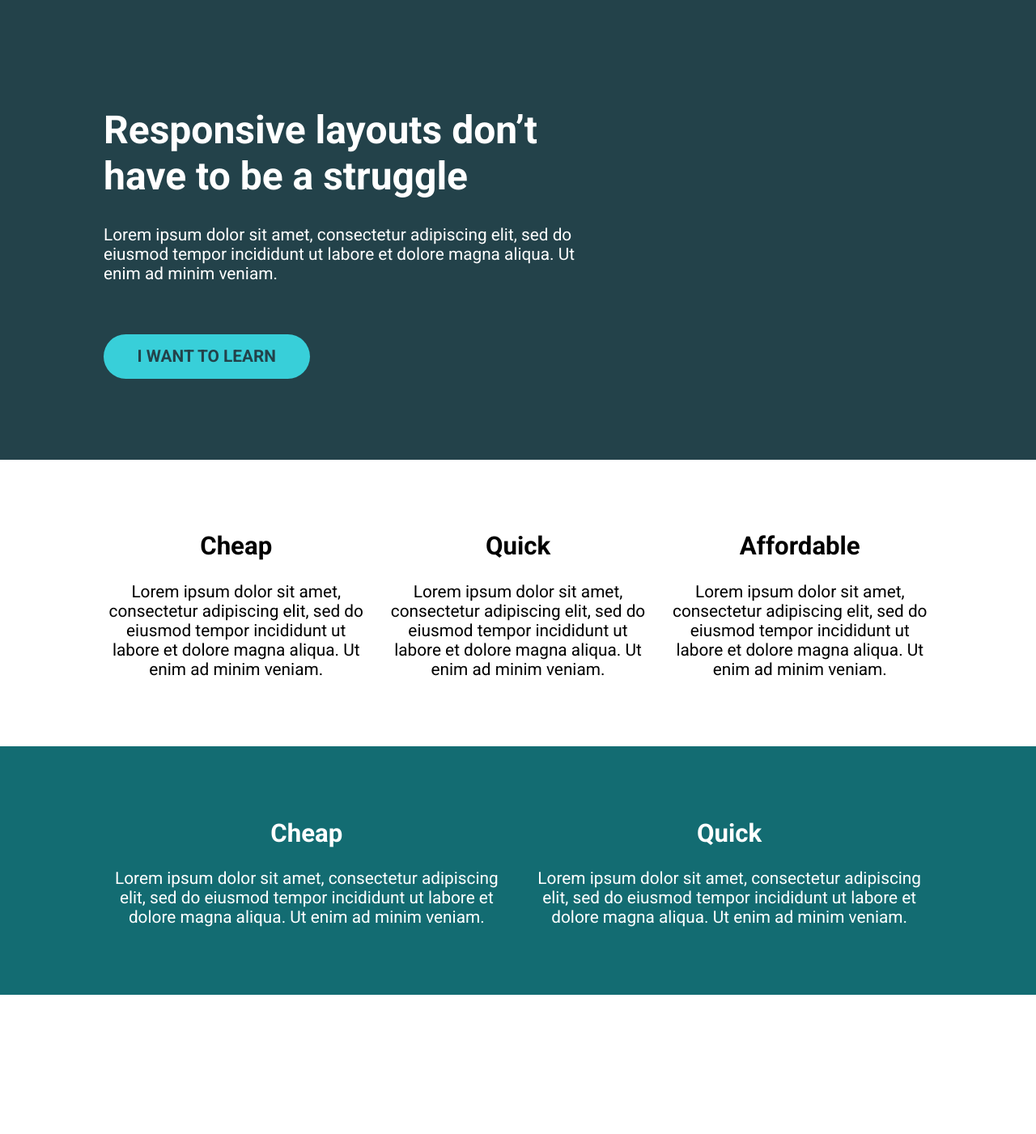
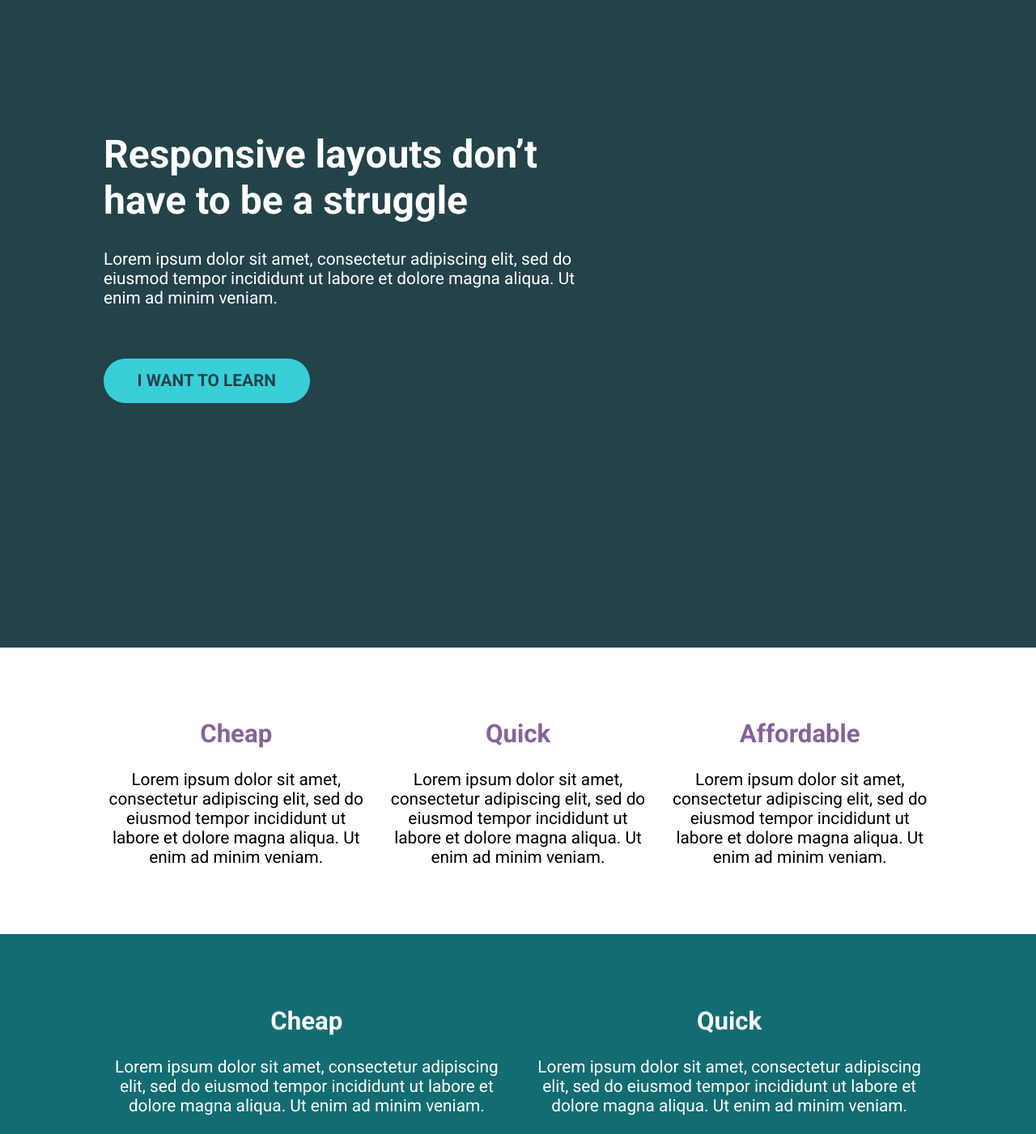
Before and after one commit to kaushal-patel197/css-conquering-responsive-layouts, a plain HTML site: page challenge04/index.html in a window 1280 px wide. Shown: the whole page at 81% size. Before the commit the page ends 1229 px from the top, so only its background shows below. Drawn offline with Linux system fonts and the light colour scheme.

Commit message:
feat(flexbox-challenge): updated based on suggested solution

```diff
--- a/challenge04/index.html
+++ b/challenge04/index.html
@@ -26,36 +26,39 @@
         </div>
       </div>
     </div>
+
+    <section class="three-col">
       <div class="container">
         <div class="row">
           <div class="col">
             <h2>Cheap</h2>
             <p>
               Lorem ipsum dolor sit amet, consectetur adipiscing elit, sed do
-            eiusmod tempor incididunt ut labore et dolore magna aliqua. Ut enim
-            ad minim veniam.
+              eiusmod tempor incididunt ut labore et dolore magna aliqua. Ut
+              enim ad minim veniam.
             </p>
           </div>
           <div class="col">
             <h2>Quick</h2>
             <p>
               Lorem ipsum dolor sit amet, consectetur adipiscing elit, sed do
-            eiusmod tempor incididunt ut labore et dolore magna aliqua. Ut enim
-            ad minim veniam.
+              eiusmod tempor incididunt ut labore et dolore magna aliqua. Ut
+              enim ad minim veniam.
             </p>
           </div>
           <div class="col">
             <h2>Affordable</h2>
             <p>
               Lorem ipsum dolor sit amet, consectetur adipiscing elit, sed do
-            eiusmod tempor incididunt ut labore et dolore magna aliqua. Ut enim
-            ad minim veniam.
+              eiusmod tempor incididunt ut labore et dolore magna aliqua. Ut
+              enim ad minim veniam.
             </p>
           </div>
         </div>
       </div>
+    </section>
 
-    <section>
+    <section class="two-col">
       <div class="container">
         <div class="row">
           <div class="col">
--- a/challenge04/style.css
+++ b/challenge04/style.css
@@ -41,9 +41,12 @@ h1 {
   margin: 0 auto;
 }
 
+section {
+  padding: 3em 0;
+}
+
 .row {
   display: flex;
-  padding: 3em 0;
 }
 
 .col {
@@ -56,9 +59,10 @@ h1 {
 }
 
 .hero {
-  padding: 100px 0;
+  padding: 6.25em 0;
   background-color: #23424a;
   color: #fff;
+  height: 100vh;
 }
 
 .hero__text {
@@ -69,7 +73,11 @@ h1 {
   margin-bottom: 3em;
 }
 
-section {
+.three-col h2 {
+  color: #87629a;
+}
+
+.two-col {
   background-color: #136c72;
   color: #fff;
 }
```
Lines whose indentation alone changed are shown as unchanged.
